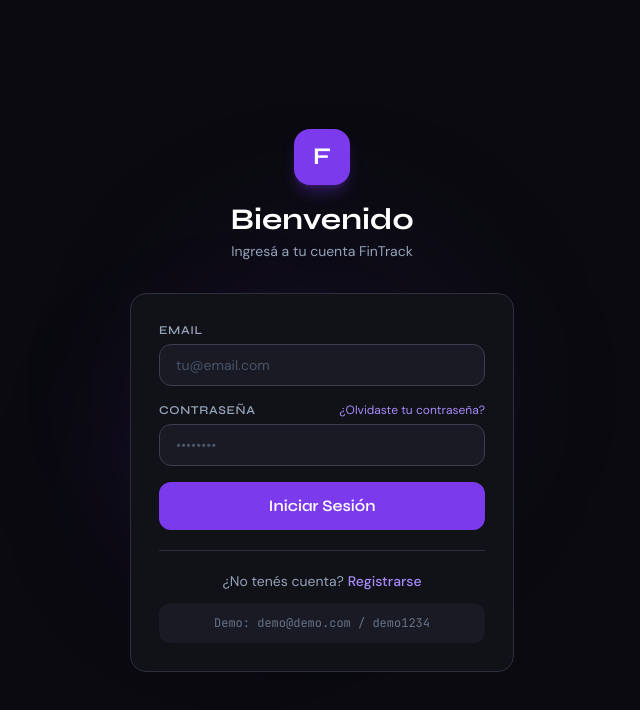
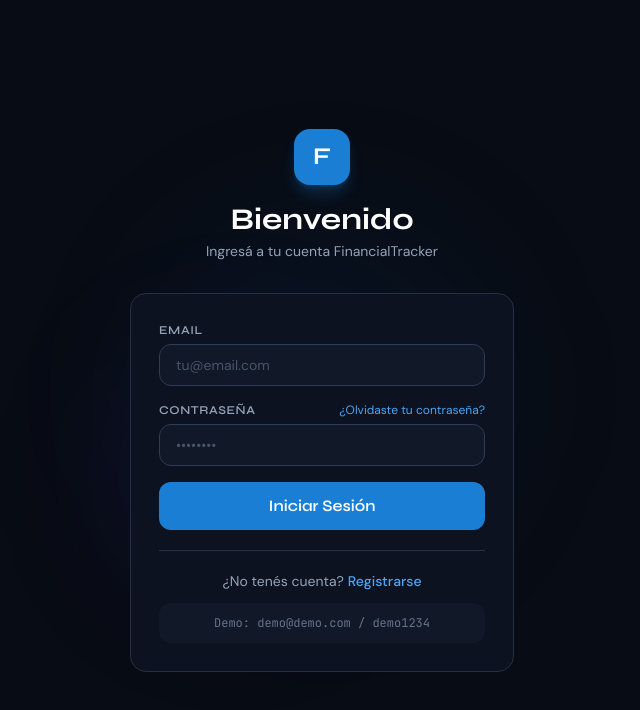
Before and after one commit to alego125/Financialtraker, a React (Vite) app in the folder frontend/: page /login in a window 1280 px wide. Shown: the top 710 px of the page, without its empty margins (318-958 px from the left). Built offline with nearby package versions, Linux system fonts and the light colour scheme; no server answers.

Commit message:
rebrand to FinancialTracker, new logo, blue/gold palette

```diff
--- a/frontend/index.html
+++ b/frontend/index.html
@@ -2,9 +2,9 @@
 <html lang="es">
   <head>
     <meta charset="UTF-8" />
-    <link rel="icon" type="image/svg+xml" href="/favicon.svg" />
+    <link rel="icon" type="image/png" href="/logo.png" />
     <meta name="viewport" content="width=device-width, initial-scale=1.0" />
-    <title>FinTrack — Seguimiento Financiero</title>
+    <title>FinancialTracker — Seguimiento Financiero</title>
     <link rel="preconnect" href="https://fonts.googleapis.com" />
     <link rel="preconnect" href="https://fonts.gstatic.com" crossorigin />
     <link href="https://fonts.googleapis.com/css2?family=Syne:wght@400;500;600;700;800&family=DM+Sans:ital,opsz,wght@0,9..40,300;0,9..40,400;0,9..40,500;1,9..40,400&family=JetBrains+Mono:wght@400;500&display=swap" rel="stylesheet" />
--- a/frontend/src/components/layout/Layout.jsx
+++ b/frontend/src/components/layout/Layout.jsx
@@ -70,7 +70,7 @@
             <div key={p.id}>
               {(mobile || !collapsed) && (
                 <div className="px-2 py-1 flex items-center gap-2">
-                  <div className="w-5 h-5 rounded-md bg-violet-500/20 flex items-center justify-center text-violet-400 text-xs font-bold flex-shrink-0">
+                  <div className="w-5 h-5 rounded-md bg-accent/20 flex items-center justify-center text-accent-light text-xs font-bold flex-shrink-0">
                     {p.partner.name.charAt(0).toUpperCase()}
                   </div>
                   <span className="text-xs text-slate-500 font-display font-semibold truncate">{p.partner.name}</span>
@@ -80,7 +80,7 @@
                 title={!mobile && collapsed ? `Conjunto — ${p.partner.name}` : undefined}
                 className={'flex items-center gap-2 rounded-xl text-xs font-display font-medium transition-all border ' +
                   (!mobile && collapsed ? 'justify-center px-0 py-3 ' : 'pl-7 pr-3 py-2 ') +
-                  (location.pathname === `/shared/${p.partner.id}` ? 'bg-violet-500/20 text-violet-300 border-violet-500/30' : 'text-slate-400 hover:text-slate-200 hover:bg-dark-600 border-transparent')}>
+                  (location.pathname === `/shared/${p.partner.id}` ? 'bg-accent/20 text-accent-light border-accent/30' : 'text-slate-400 hover:text-slate-200 hover:bg-dark-600 border-transparent')}>
                 <span className="flex-shrink-0">🤝</span>
                 {(mobile || !collapsed) && <span className="truncate">Dashboard conjunto</span>}
               </Link>
@@ -88,7 +88,7 @@
                 title={!mobile && collapsed ? `Finanzas — ${p.partner.name}` : undefined}
                 className={'flex items-center gap-2 rounded-xl text-xs font-display font-medium transition-all border ' +
                   (!mobile && collapsed ? 'justify-center px-0 py-3 ' : 'pl-7 pr-3 py-2 ') +
-                  (location.pathname === `/partner/${p.partner.id}` ? 'bg-violet-500/20 text-violet-300 border-violet-500/30' : 'text-slate-400 hover:text-slate-200 hover:bg-dark-600 border-transparent')}>
+                  (location.pathname === `/partner/${p.partner.id}` ? 'bg-accent/20 text-accent-light border-accent/30' : 'text-slate-400 hover:text-slate-200 hover:bg-dark-600 border-transparent')}>
                 <span className="flex-shrink-0">👁️</span>
                 {(mobile || !collapsed) && <span className="truncate">Solo sus finanzas</span>}
               </Link>
@@ -113,8 +113,8 @@
           <div className="flex items-center gap-2.5">
             <div className="w-8 h-8 rounded-xl bg-accent flex items-center justify-center text-white font-display font-bold text-sm">F</div>
             <div>
-              <div className="font-display font-bold text-white text-base leading-tight">FinTrack</div>
-              <div className="text-xs text-slate-500 font-mono">v2.0</div>
+              <div className="font-display font-bold text-white text-base leading-tight">FinancialTracker</div>
+              <div className="text-xs text-slate-500 font-mono">v3.0</div>
             </div>
           </div>
           <button onClick={() => setMobileOpen(false)} className="w-8 h-8 rounded-lg bg-dark-600 hover:bg-dark-500 text-slate-400 flex items-center justify-center">✕</button>
@@ -143,8 +143,8 @@
             <div className="w-8 h-8 rounded-xl bg-accent flex-shrink-0 flex items-center justify-center text-white font-display font-bold text-sm">F</div>
             {!collapsed && (
               <div className="min-w-0">
-                <div className="font-display font-bold text-white text-base leading-tight">FinTrack</div>
-                <div className="text-xs text-slate-500 font-mono">v2.0</div>
+                <div className="font-display font-bold text-white text-base leading-tight">FinancialTracker</div>
+                <div className="text-xs text-slate-500 font-mono">v3.0</div>
               </div>
             )}
           </div>
@@ -189,7 +189,7 @@
           <button onClick={() => setMobileOpen(true)} className="w-9 h-9 rounded-xl bg-dark-700 border border-dark-400 text-slate-400 flex items-center justify-center text-lg">☰</button>
           <div className="flex items-center gap-2">
             <div className="w-7 h-7 rounded-lg bg-accent flex items-center justify-center text-white font-display font-bold text-sm">F</div>
-            <span className="font-display font-bold text-white text-base">FinTrack</span>
+            <span className="font-display font-bold text-white text-base">FinancialTracker</span>
           </div>
           <Link to="/profile" className="w-9 h-9 rounded-xl bg-dark-700 border border-dark-400 flex items-center justify-center text-accent-light font-bold text-sm">
             {user?.name?.charAt(0).toUpperCase()}
--- a/frontend/src/index.css
+++ b/frontend/src/index.css
@@ -6,16 +6,16 @@
   * { box-sizing: border-box; }
 
   body {
-    background-color: #0a0a0f;
+    background-color: #080c14;
     color: #e2e8f0;
     font-family: 'DM Sans', sans-serif;
     -webkit-font-smoothing: antialiased;
   }
 
   ::-webkit-scrollbar { width: 6px; height: 6px; }
-  ::-webkit-scrollbar-track { background: #111118; }
-  ::-webkit-scrollbar-thumb { background: #3d3d52; border-radius: 3px; }
-  ::-webkit-scrollbar-thumb:hover { background: #7c3aed; }
+  ::-webkit-scrollbar-track { background: #0d1220; }
+  ::-webkit-scrollbar-thumb { background: #2e3d57; border-radius: 3px; }
+  ::-webkit-scrollbar-thumb:hover { background: #1a7fd4; }
 }
 
 @layer components {
@@ -24,7 +24,7 @@
   }
 
   .btn-primary {
-    @apply bg-accent hover:bg-violet-600 text-white font-display font-semibold px-5 py-2.5 rounded-xl transition-all duration-200 text-sm disabled:opacity-50 disabled:cursor-not-allowed;
+    @apply bg-accent hover:bg-blue-600 text-white font-display font-semibold px-5 py-2.5 rounded-xl transition-all duration-200 text-sm disabled:opacity-50 disabled:cursor-not-allowed;
   }
 
   .btn-secondary {
@@ -44,7 +44,7 @@
   }
 
   .badge-income {
-    @apply bg-emerald-500/20 text-emerald-400 border border-emerald-500/30 text-xs font-mono font-medium px-2.5 py-0.5 rounded-full;
+    @apply bg-green-500/20 text-green-400 border border-green-500/30 text-xs font-mono font-medium px-2.5 py-0.5 rounded-full;
   }
 
   .badge-expense {
--- a/frontend/src/pages/ForgotPasswordPage.jsx
+++ b/frontend/src/pages/ForgotPasswordPage.jsx
@@ -28,7 +28,7 @@
 
           <div className="bg-dark-700 border border-dark-400 rounded-xl p-4 space-y-2">
             <p className="text-xs font-display font-semibold text-slate-500 uppercase tracking-wider">Email del administrador</p>
-            <a href="mailto:alejandro.gomez969@gmail.com?subject=Solicitud%20de%20reseteo%20de%20contraseña%20-%20FinTrack"
+            <a href="mailto:alejandro.gomez969@gmail.com?subject=Solicitud%20de%20reseteo%20de%20contraseña%20-%20FinancialTracker"
               className="text-accent-light font-mono text-sm hover:text-white transition-colors break-all">
               alejandro.gomez969@gmail.com
             </a>
--- a/frontend/src/pages/LoginPage.jsx
+++ b/frontend/src/pages/LoginPage.jsx
@@ -28,7 +28,7 @@
             <span className="text-white font-display font-bold text-2xl">F</span>
           </div>
           <h1 className="text-2xl sm:text-3xl font-display font-bold text-white">Bienvenido</h1>
-          <p className="text-slate-400 mt-1 text-sm">Ingresá a tu cuenta FinTrack</p>
+          <p className="text-slate-400 mt-1 text-sm">Ingresá a tu cuenta FinancialTracker</p>
         </div>
 
         <div className="card p-5 sm:p-7">
--- a/frontend/src/pages/ProfilePage.jsx
+++ b/frontend/src/pages/ProfilePage.jsx
@@ -58,7 +58,7 @@
         <div className="min-w-0">
           <div className="font-display font-bold text-white text-base truncate">{form.name}</div>
           <div className="text-slate-400 text-sm font-mono truncate">{form.email}</div>
-          <div className="text-xs text-slate-600 mt-0.5">Miembro de FinTrack</div>
+          <div className="text-xs text-slate-600 mt-0.5">Miembro de FinancialTracker</div>
         </div>
       </div>
 
--- a/frontend/src/utils/pdfExport.js
+++ b/frontend/src/utils/pdfExport.js
@@ -5,7 +5,7 @@
 const COLORS = {
   dark: [10, 10, 15],
   card: [17, 17, 24],
-  accent: [124, 58, 237],
+  accent: [26, 127, 212],
   income: [16, 185, 129],
   expense: [244, 63, 94],
   text: [226, 232, 240],
@@ -53,7 +53,7 @@
   setTextColor(doc, COLORS.accent);
   doc.setFont('helvetica', 'bold');
   doc.setFontSize(36);
-  doc.text('FinTrack', 20, 50);
+  doc.text('FinancialTracker', 20, 50);
 
   setTextColor(doc, COLORS.text);
   doc.setFontSize(18);
@@ -282,7 +282,7 @@
     doc.setFontSize(8);
     doc.setFont('helvetica', 'normal');
     doc.text(`Página ${i} / ${totalPages}`, W - 15, H - 8, { align: 'right' });
-    doc.text('FinTrack — Informe Financiero', 15, H - 8);
+    doc.text('FinancialTracker — Informe Financiero', 15, H - 8);
   }
 
   const fileName = `fintrack-informe-${new Date().toISOString().slice(0, 10)}.pdf`;
```
Also changed, not shown: frontend/tailwind.config.js (+15 -10 lines), frontend/public/logo.png (added).
